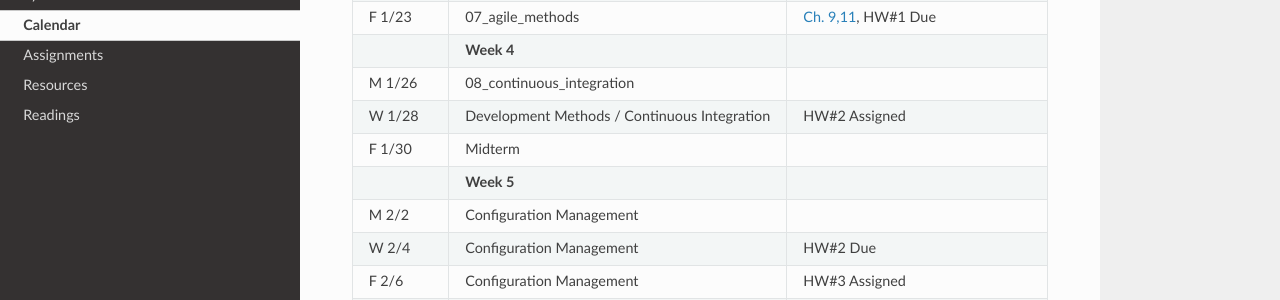
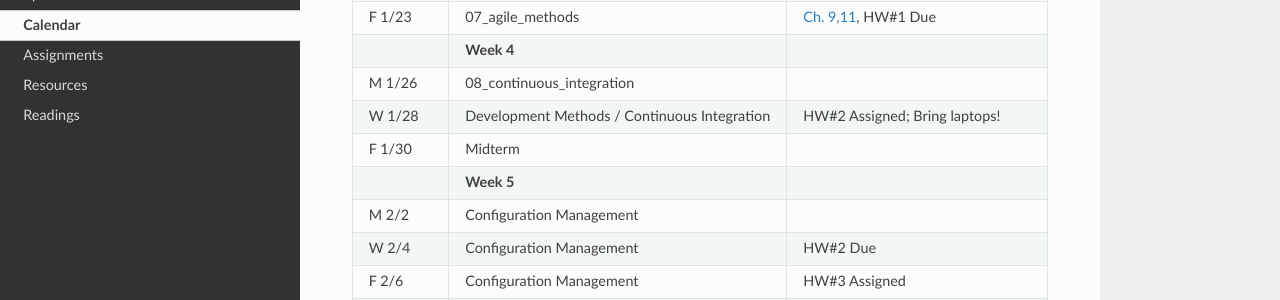
Before and after one commit to osuosl/cs312, a Sphinx documentation site: the page built from source/calendar.rst, in a window 1280 px wide and 900 px high, scrolled down 452 px. Shown: the part 151-451 px from the top of the window. Built offline with Sphinx 7.4.7 and the Read the Docs theme 2.0.0, drawn with Linux system fonts in a browser that asks for light colours.

Commit message:
add reminder about laptops

```diff
--- a/source/_static/calendar.csv
+++ b/source/_static/calendar.csv
@@ -13,7 +13,7 @@ W 1/21,":slides:ref:`06_linux_basics`",
 F 1/23,":slides:ref:`07_agile_methods`",":ref:`Ch. 9,11 <readings>`, HW#1 Due"
 ,**Week 4**,
 M 1/26,":slides:ref:`08_continuous_integration`",
-W 1/28,Development Methods / Continuous Integration,"HW#2 Assigned"
+W 1/28,Development Methods / Continuous Integration,"HW#2 Assigned; Bring laptops!"
 F 1/30,Midterm,
 ,**Week 5**,
 M 2/2,Configuration Management,
```
Also changed, not shown: source/slides/08_continuous_integration.rst (+6 -1 lines).
